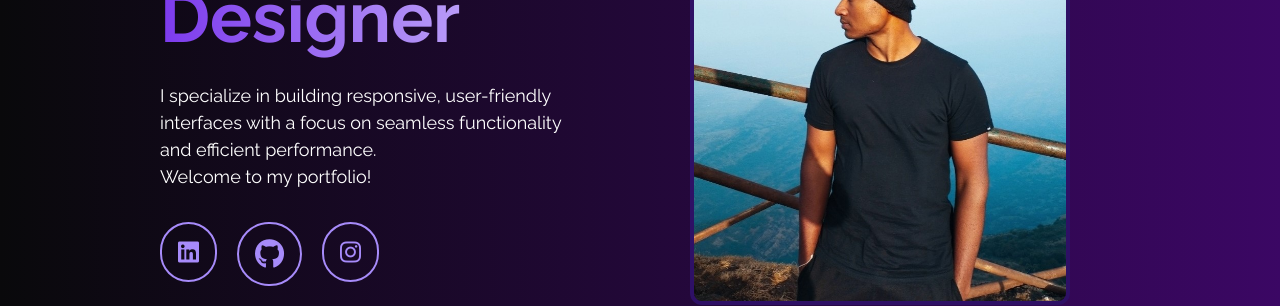
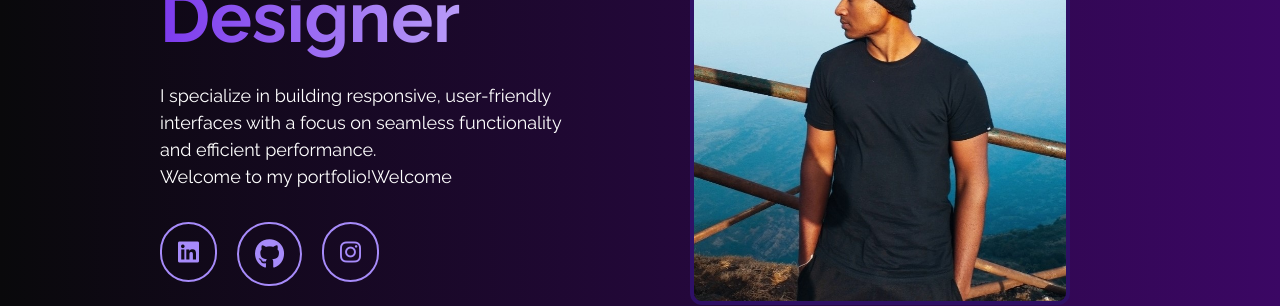
Before and after one commit to PranayShelar26/Pranay-Portfolio, a React (Vite) app in the folder frontend/: page / in a window 1280 px wide. Shown: the part 386-692 px from the top of the page. Built offline with nearby package versions, Linux system fonts and the light colour scheme.

Commit message:
Update Main.jsx

```diff
--- a/frontend/src/components/Main.jsx
+++ b/frontend/src/components/Main.jsx
@@ -90,7 +90,7 @@ const Main = () => {
             className="hidden lg:block py-3 font-Raleway text-[18px] lg:w-[90%] text-white">
               I specialize in building responsive, user-friendly interfaces with
               a focus on seamless functionality and efficient performance.<br></br>
-              Welcome to my portfolio!
+              Welcome to my portfolio!Welcome
             </motion.div>
             <div  className="hidden lg:block py-5 text-violet-400  ">
               <ul className="flex flex-row  gap-5">
```
